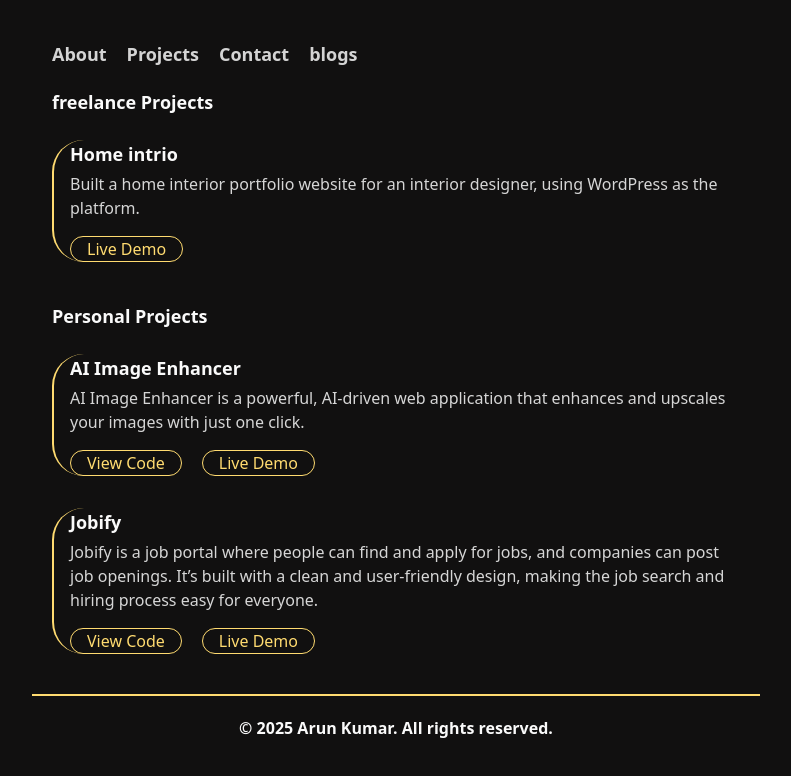
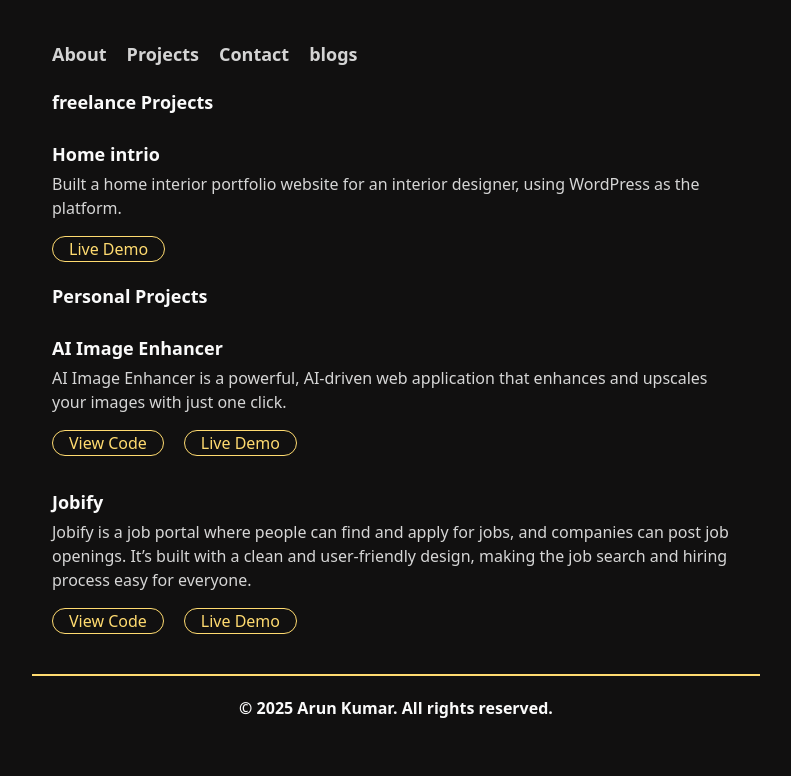
Before and after one commit to hiarun01/my-portfolio, a React (Vite) app: page /projects in a window 1280 px wide. Shown: the top 776 px of the page, without its empty margins (244-1035 px from the left). Built offline with nearby package versions, Linux system fonts and the light colour scheme.

Commit message:
ui changes

```diff
--- a/src/components/Pages/Blogs.jsx
+++ b/src/components/Pages/Blogs.jsx
@@ -10,13 +10,10 @@ const Blogs = () => {
 
   return (
     <section className="mb-10 px-5 max-w-3xl mx-auto">
-      <h2 className="text-lg font-bold mb-6">My Writting</h2>
+      <h2 className="text-lg font-bold mb-2">My Writting</h2>
       <div className="space-y-6">
         {blogPosts.map((post, index) => (
-          <div
-            key={index}
-            className=" border-l-2 rounded-2xl border-[#ffdb70] pl-4"
-          >
+          <div key={index} className="">
             <div className="flex items-center justify-between mb-1 ">
               <h3 className="text-xl font-semibold">
                 <a href={post.link} className="hover:text-[#d2bb77]">
--- a/src/components/Pages/Projects.jsx
+++ b/src/components/Pages/Projects.jsx
@@ -30,17 +30,14 @@ const Projects = () => {
   return (
     <div className="max-w-3xl mx-auto px-5">
       {/* clients projects */}
-      <section className="mb-10">
+      <section className="mb-5">
         <h2 className="text-lg font-bold text-[#fafafa] mb-6">
           freelance Projects
         </h2>
         <div className="space-y-8">
           {clientProjects.map((project, id) => {
             return (
-              <div
-                className="border-l-2 rounded-4xl text-[#ffdb70] pl-4 "
-                key={id}
-              >
+              <div className="" key={id}>
                 <h3 className="text-lg font-semibold text-[#fafafa]">
                   {project.title}
                 </h3>
@@ -70,10 +67,7 @@ const Projects = () => {
         <div className="space-y-8">
           {personalProjects.map((project, id) => {
             return (
-              <div
-                className="border-l-2 rounded-4xl text-[#ffdb70] pl-4 "
-                key={id}
-              >
+              <div className="" key={id}>
                 <h3 className="text-lg font-semibold text-[#fafafa]">
                   {project.title}
                 </h3>
```
